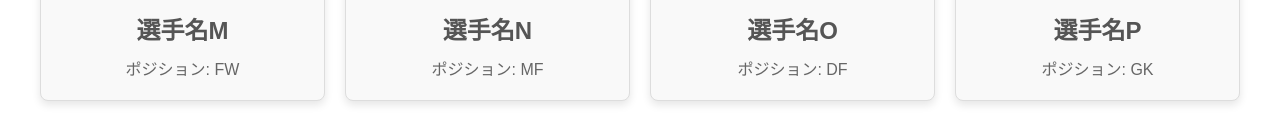
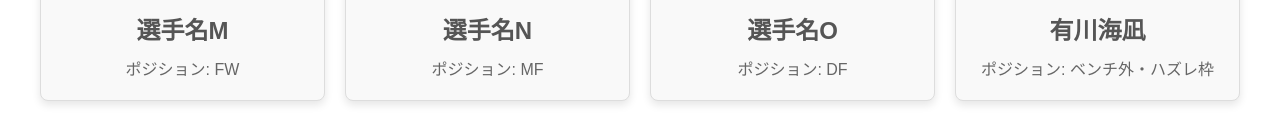
Before and after one commit to whatisdelicacy/whatisdelicacy.github.io, a plain HTML site: page index.html in a window 1280 px wide. Shown: the part 2218-2348 px from the top of the page. Drawn offline with nearby package versions, Linux system fonts and the light colour scheme.

Commit message:
Update player name and position in index.html

```diff
--- a/index.html
+++ b/index.html
@@ -93,8 +93,8 @@
             </a>
             <a href="https://example.com/playerP" target="_blank" class="player-card">
                 <img src="noimage-1.png" alt="選手名Pの画像">
-                <h3>選手名P</h3>
-                <p>ポジション: GK</p>
+                <h3>有川海凪</h3>
+                <p>ポジション: ベンチ外・ハズレ枠</p>
             </a>
         </div>
     </div>
```
